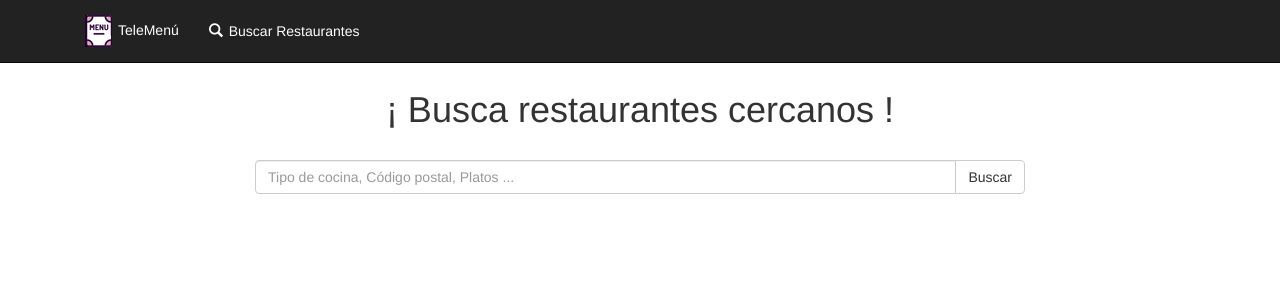
After one commit to miguel92/TeleMenuUma, a Python web app: template src/templates/search.html in a window 1280 px wide. The commit adds this page. Shown: the top 300 px of the page. Run offline with Jinja, Linux system fonts and the light colour scheme; the template is opened without the code that fills it, so the values that code supplies are empty.

Commit message:
Modificando templates

```diff
--- a/src/main.py
+++ b/src/main.py
@@ -1,11 +1,13 @@
-from views import ShowAds, NewAd, DeleteAd, EditAd
+from views import ShowAds, NewAd, DeleteAd, EditAd,SearchRes, Welcome
 # Escribir todas las paginas que vamos a crear.
+# Arrancar en local: python "C:\Users\migue\AppData\Local\Google\Cloud SDK\google-cloud-sdk\platform\google_appengine\dev_appserver.py" .
 import webapp2
 
 app = webapp2.WSGIApplication([
-        ('/', ShowAds),
+        ('/', Welcome),
         ('/new', NewAd),
         ('/edit/([\d]+)', EditAd),
         ('/delete/([\d]+)', DeleteAd),
+         ('/search', SearchRes),
         ],
         debug=True)
--- a/src/templates/ads.html
+++ b/src/templates/ads.html
@@ -3,15 +3,17 @@
 
 <div class="row">
     <div class="col-lg-12 text-center">
-        <h1>Anuncios (ndb)<span class="glyphicon glyphicon-list-alt" aria-hidden="true"></span></h1>
+        <h1>Bienvenido a TeleMen&uacute; &iquest; Tienes hambre &quest;</h1>
 
     </div>
 </div>
 <br/>
+<!--
 <a class="btn btn-primary" href="/new">
     Crear anuncio
     <span style="margin-left: 5px;" class="glyphicon glyphicon-list-alt" aria-hidden="true"></span>
 </a>
+-->
 <br/>
 <br/>
 
--- a/src/templates/base.html
+++ b/src/templates/base.html
@@ -9,8 +9,10 @@
     <meta name="description" content="">
     <meta name="author" content="">
 
-    <title>Google App Engine - MisAnuncios (ndb)</title>
+    <title>TeleMenú</title>
 
+
+	<link rel="icon" href="static/icons/favicon.png" type="image/png" sizes="32x32">
     <!-- Bootstrap Core CSS -->
     <link href="static/css/bootstrap.min.css" rel="stylesheet">
     <link href="static/css/style.css" rel="stylesheet">
@@ -51,11 +53,14 @@
         <div class="collapse navbar-collapse" id="bs-example-navbar-collapse-1">
             <ul class="nav navbar-nav">
                 <li>
-                    <a href="/"> <span class="glyphicon glyphicon-list-alt" aria-hidden="true"></span>Anuncios (ndb)</a>
+                    <a style="color:white" href="/"> <img src="static/icons/favicon.png" style="margin-right:6px">TeleMenú</a>
 
                 </li>
                 <li>
                    <!-- <a href="/login"> <span class="glyphicon glyphicon-log-in" aria-hidden="true"></span> Login</a> -->
+                </li>
+                <li>
+                	<a style="color:white" href="/search"> <span style="padding-top:7px; margin-right:6px" class="glyphicon glyphicon-search" aria-hidden="true"></span>Buscar Restaurantes</a>
                 </li>
             </ul>
         </div>
--- /dev/null
+++ b/src/templates/search.html
@@ -0,0 +1,43 @@
+{% extends "base.html" %}
+{% block content %}
+
+<div class="row">
+    <div class="col-lg-12 text-center">
+        <h1> &iexcl; Busca restaurantes cercanos &excl;</h1>
+
+    </div>
+</div>
+<br/>
+<div class="row">
+    <div class="col-md-2"></div>
+    <div class="col-md-8">
+        <form class="form-horizontal" role="form" action="" method="post">
+<div class="row">
+  <div class="col-lg-12">
+    <div class="input-group">
+      <input type="text" class="form-control" placeholder="Tipo de cocina, C&oacute;digo postal, Platos ...">
+      <span class="input-group-btn">
+        <button class="btn btn-default" type="button">Buscar</button>
+      </span>
+    </div><!-- /input-group -->
+  </div><!-- /.col-lg-6 -->
+</div><!-- /.row -->
+        </form>
+    </div>
+    <div class="col-md-2"></div>
+</div>
+<br/>
+<br/>
+
+
+
+        <script type="text/javascript">
+            window.onload = function() {
+                if(!window.location.hash) {
+                    window.location = window.location + '#loaded';
+                    window.location.reload();
+                }
+            }
+        </script>
+
+{% endblock content %}
```
Also changed, not shown: src/templates/wb.html (added, +31 -0 lines), src/views.py (+9 -0 lines), src/static/icons/favicon.png (added), 4 other files.
